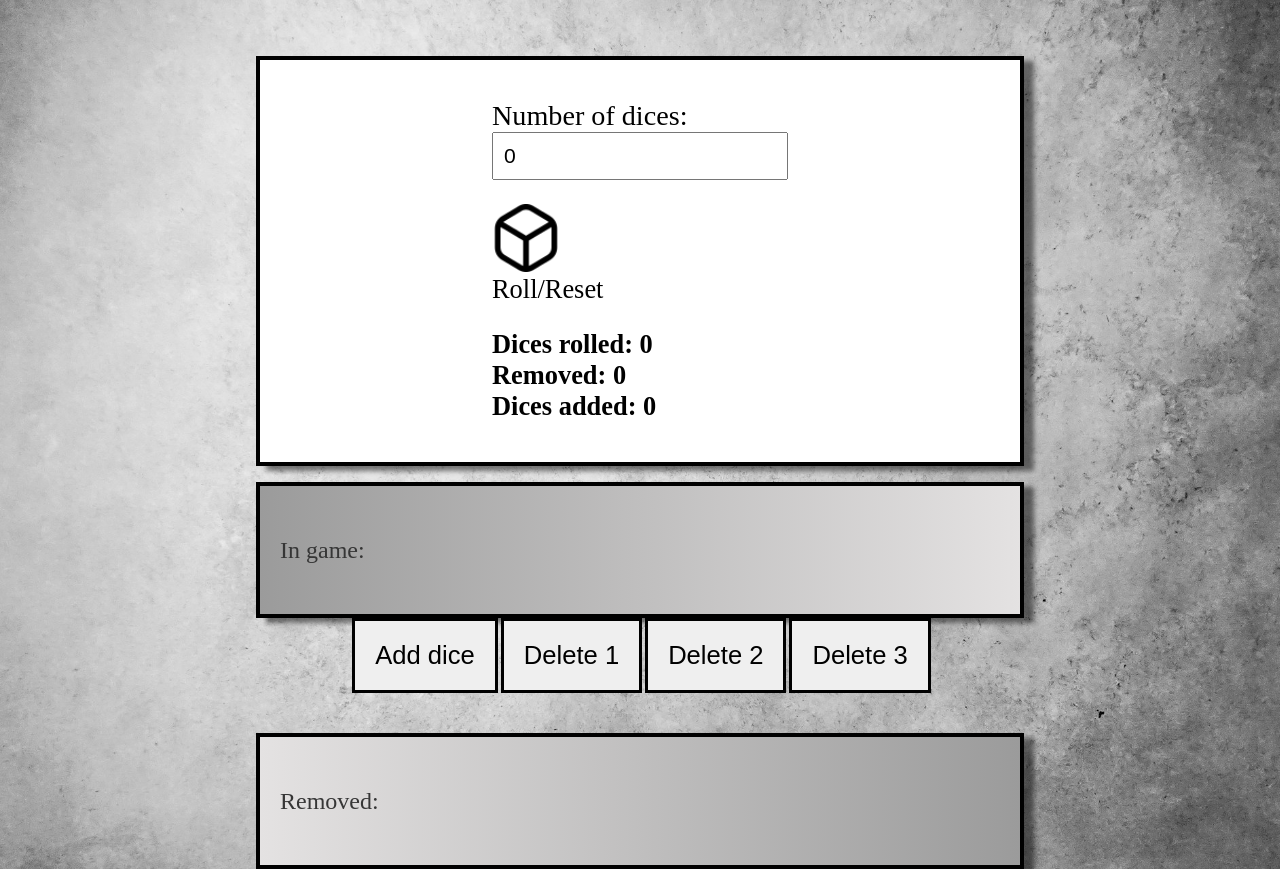
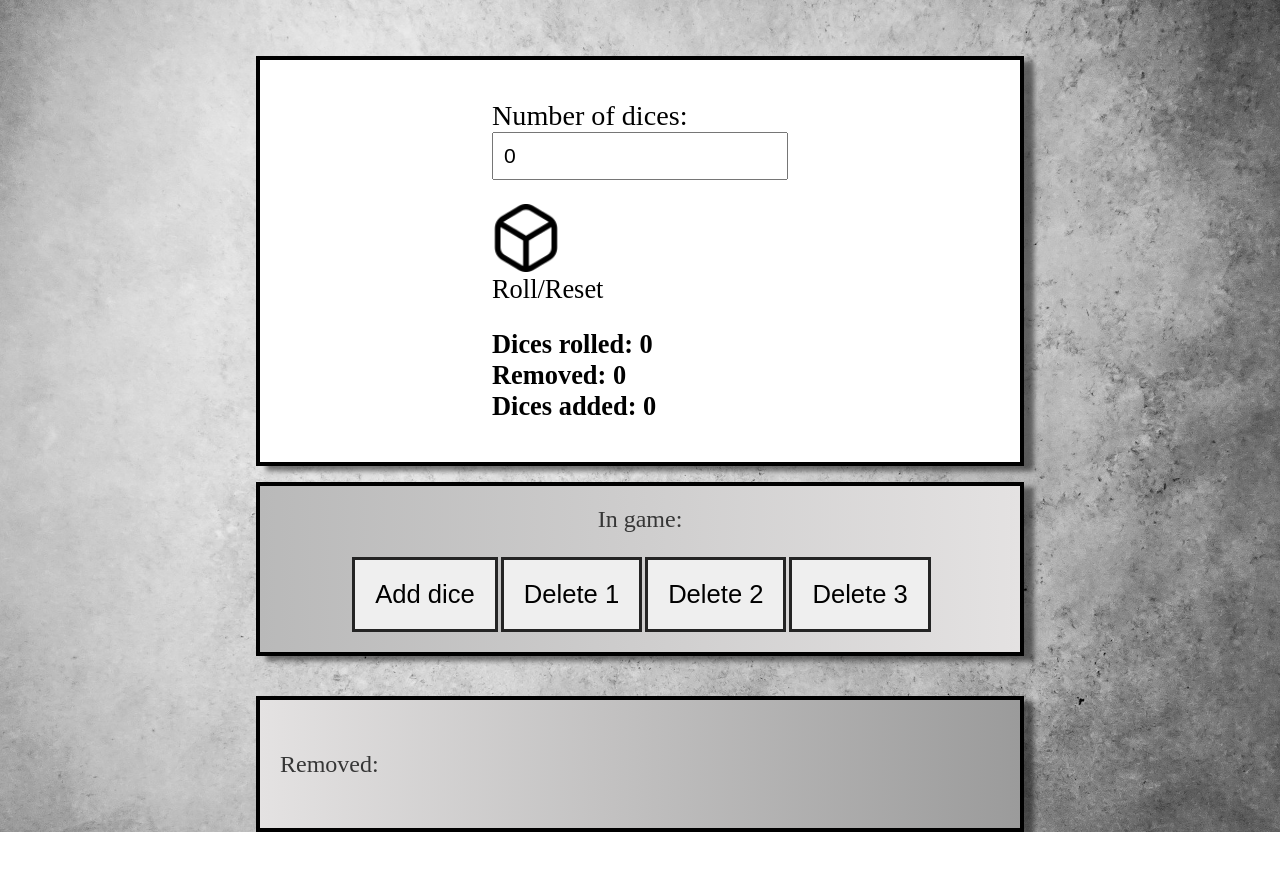
Before and after one commit to MJanuszek/roll-a-dice, a React (Vite) app: page / in a window 1280 px wide. After the commit the page ends 832 px from the top, so only its background shows below. Built offline with nearby package versions, Linux system fonts and the light colour scheme.

Commit message:
css adjustments

```diff
--- a/src/App.css
+++ b/src/App.css
@@ -5,6 +5,7 @@
 }
 body {
   background-image: url("../src/assets/mockaroon-YqUeLG7fMr4-unsplash.jpg");
+  /* background-image: url("../src/assets/rohro-clark-Jgdbp3pPj9Q-unsplash.jpg"); */
   background-repeat: no-repeat;
   background-size: cover;
 }
@@ -13,6 +14,7 @@ body {
   flex-direction: column;
   align-items: center;
 }
+
 .label {
   font-size: 1.6em;
 }
@@ -42,11 +44,12 @@ body {
 }
 .allDices {
   padding: 20px;
+  height: auto;
   min-height: 17vh;
-  height: auto;
   width: 60vw;
+  max-width: 60vw;
   background-color: #e6e6e6;
-  background-image: linear-gradient(to right, #9b9b9b 0%, #e4e2e2 100%);
+  background-image: linear-gradient(to right, #b9b9b9 0%, #e4e2e2 100%);
   border: 4px solid black;
   box-shadow: 10px 5px 5px rgba(0, 0, 0, 0.5);
   margin-top: 2vh;
@@ -54,17 +57,26 @@ body {
   justify-content: flex-start;
   align-items: center;
   flex-wrap: wrap;
+  flex-direction: column;
+}
+
+.inGame {
+  display: flex;
+  margin-bottom: 3vh;
+  flex-wrap: wrap;
 }
 
 .diceRolled {
-  color: #049610;
+  color: #04800f;
+  box-shadow: 6px 5px 5px rgba(0, 0, 0, 0.5);
   background-color: #fff;
   height: 80px;
   width: 80px;
-  border: 4px solid rgb(29, 157, 0);
+  border: 5px solid rgb(29, 157, 0);
   margin-left: 0.4vw;
   margin-top: 0.2vh;
   display: flex;
+  margin-top: 1vh;
   justify-content: center;
   align-items: center;
   font-size: 2em;
@@ -90,9 +102,10 @@ body {
   margin-top: 5vh;
   border: 4px solid black;
   box-shadow: 10px 5px 5px rgba(0, 0, 0, 0.5);
+  height: auto;
   min-height: 17vh;
-  height: auto;
   width: 60vw;
+  max-width: 60vw;
   background-image: linear-gradient(to left, #9b9b9b 0%, #e4e2e2 100%);
   display: flex;
   align-items: center;
@@ -110,18 +123,19 @@ body {
   height: 80px;
   width: 80px;
   border-radius: 12px;
-  border: 4px solid rgb(202, 7, 7);
+  border: 5px solid rgb(202, 7, 7);
   margin-left: 0.4vw;
   display: flex;
   justify-content: center;
-
+  box-shadow: 6px 5px 5px rgba(0, 0, 0, 0.5);
   align-items: center;
   font-size: 2em;
   color: rgb(236, 19, 19);
+  margin-top: 1vh;
 }
 
 .btn {
-  border: 3px solid black;
+  border: 3px solid rgb(36, 36, 36);
   margin-left: 3px;
   font-size: 1.6em;
   padding: 20px;
@@ -135,6 +149,6 @@ body {
   font-size: 1.5em;
 }
 .added {
-  border: 4px solid rgb(33, 85, 239);
+  border: 5px solid rgb(33, 85, 239);
   color: #334bc5;
 }
--- a/src/App.jsx
+++ b/src/App.jsx
@@ -62,7 +62,7 @@ function App() {
     const removedNumers = diceQuantity.filter(
       (dice) => dice.value !== btnIdNumber
     );
-
+    setRemovedDices((prev) => prev + removedDicesToDisplay.length);
     setQuantityToRoll(removedNumers);
 
     setDisplayRemoved((prevDices) => [...prevDices, ...removedDicesToDisplay]);
@@ -96,7 +96,9 @@ function App() {
         </div>
       </div>
       {/* --------PARAMS^ */}
+
       <div className="allDices">
+        <div className="inGame">
           <p className="info">In game:</p>
           {diceQuantity.map((dice) => {
             return (
@@ -136,7 +138,8 @@ function App() {
             Delete 3
           </button>
         </div>
-
+      </div>
+      <div className="removed">
         {/* REMOVED */}
         <div className="removedDices">
           <p className="info">Removed:</p>
@@ -149,6 +152,7 @@ function App() {
           })}
         </div>
       </div>
+    </div>
   );
 }
 
```
Lines whose indentation alone changed are shown as unchanged.
